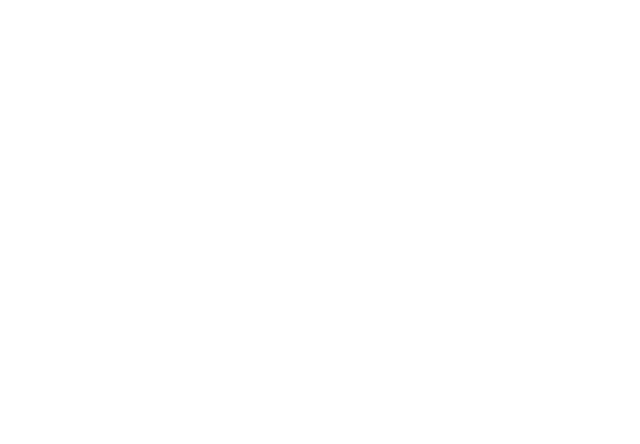
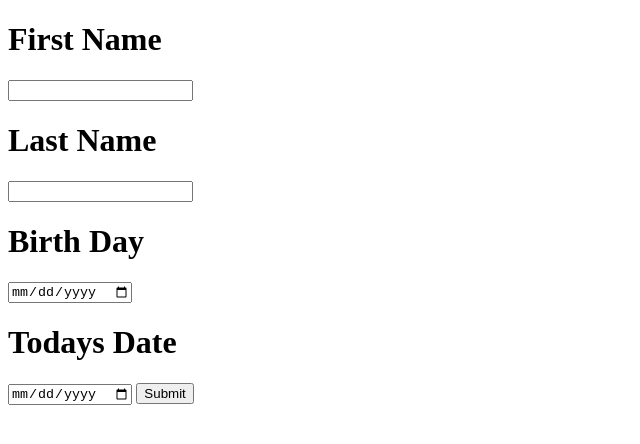
Before and after one commit to nubbie32/center-page, a plain HTML site: page index.html in a window 1280 px wide. Shown: the whole page, without its empty margins (0-640 px from the left). Drawn offline with Linux system fonts and the light colour scheme.

Commit message:
2nd push

```diff
--- a/index.html
+++ b/index.html
@@ -7,6 +7,20 @@
     <title>Forms</title>
 </head>
 <body>
+    <h1> First Name</h1>
+    <input type="text">
+
+    <h1>Last Name</h1>
+    <input type="text">
+
+    <h1>Birth Day</h1>
+    <input type="date">
+
+    <h1>Todays Date</h1>
+    <input type="date">
+
+    <input type="submit">
+
 
 </body>
 </html>
```
